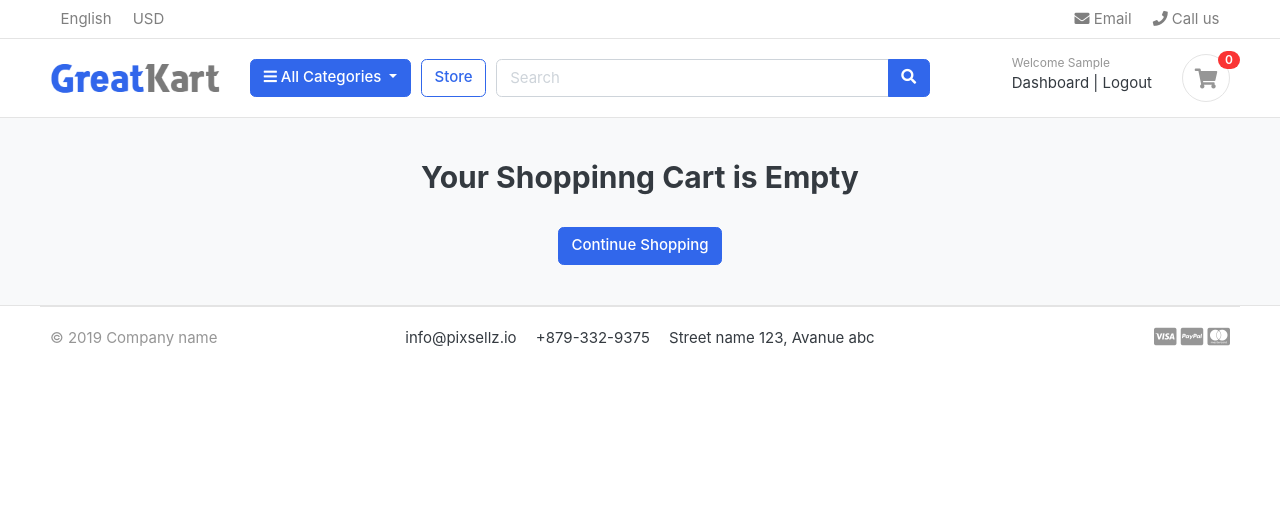
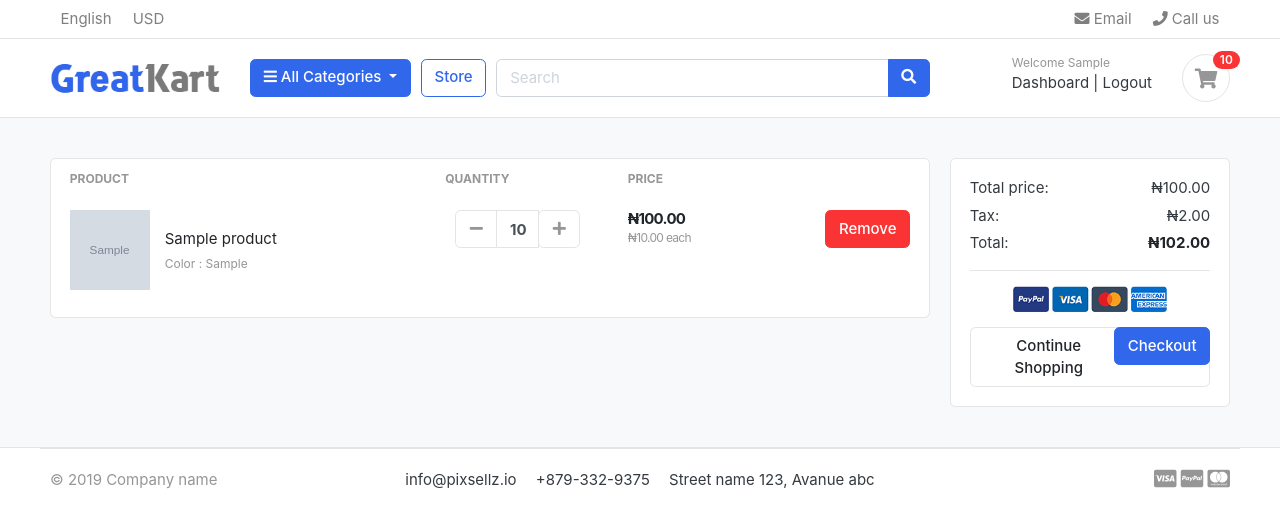
Before and after one commit to Ayo45-alt/greatKart-django, a Django app: page /cart/ in a window 1280 px wide. Shown: the top 528 px of the page. Run offline with Django 3.2, Linux system fonts and the light colour scheme; a user stored in the database is signed in; tables that the repository leaves empty hold one stand-in row (values such as "Sample post"); grey boxes marked "Sample" are stand-in pictures; some libraries are stand-ins or nearby versions; some web fonts are replaced.

Commit message:
cart and checkout

```diff
--- a/cart/context_processor.py
+++ b/cart/context_processor.py
@@ -4,13 +4,23 @@ from .views import _cart_id
 def counter(request):
     if 'admin' in request.path:
         return {}
+
     cart_count = 0
     try:
-        cart = Cart.objects.filter(cart_id=_cart_id(request)).first()  # ✅ replaces [:1]
-        if cart:
-            cart_items = CartItem.objects.filter(cart=cart, is_active=True)
-            for item in cart_items:
-                cart_count += item.quantity
-    except Cart.DoesNotExist:
+        if request.user.is_authenticated:
+            # For logged-in users
+            cart_items = CartItem.objects.filter(user=request.user, is_active=True)
+        else:
+            # For guest users
+            cart = Cart.objects.filter(cart_id=_cart_id(request)).first()
+            if cart:
+                cart_items = CartItem.objects.filter(cart=cart, is_active=True)
+            else:
+                cart_items = []
+
+        for item in cart_items:
+            cart_count += item.quantity
+    except:
         cart_count = 0
+
     return {'cart_count': cart_count}
--- a/cart/models.py
+++ b/cart/models.py
@@ -1,5 +1,6 @@
 from django.db import models
 from store.models import Product, Variation
+from accounts.models import Account
 
 # Create your models here.
 class Cart(models.Model):
@@ -11,18 +12,15 @@ class Cart(models.Model):
 
 
 class CartItem(models.Model):
+    user = models.ForeignKey(Account, on_delete=models.CASCADE, null=True, blank=True)
     product = models.ForeignKey(Product, on_delete=models.CASCADE)
     variations = models.ManyToManyField(Variation, blank=True)
-    cart = models.ForeignKey(Cart, on_delete=models.CASCADE)
+    cart = models.ForeignKey(Cart, on_delete=models.CASCADE, null=True, blank=True)
     quantity = models.IntegerField()
     is_active = models.BooleanField(default=True)
-
 
     def sub_total(self):
         return self.product.price * self.quantity
 
-    # def sub_total(self):
-    #     return self.product.price * self.quantity
-
     def __unicode__(self):
         return self.product
--- a/cart/urls.py
+++ b/cart/urls.py
@@ -6,4 +6,7 @@ urlpatterns = [
     path('add/<int:product_id>/', views.add_cart, name='add_cart'),
     path('remove/<int:cart_item_id>/', views.remove_cart, name='remove_cart'),
     path('remove_item/<int:cart_item_id>/', views.remove_cart_item, name='remove_cart_item'),
+
+
+    path('checkout/', views.checkout, name='checkout'),
 ]
--- a/cart/views.py
+++ b/cart/views.py
@@ -3,6 +3,8 @@ from store.models import Product, Variation
 from .models import Cart, CartItem
 from django.shortcuts import get_object_or_404
 from django.http import HttpResponse
+from django.core.exceptions import ObjectDoesNotExist
+
 
 
 def _cart_id(request):
@@ -27,48 +29,98 @@ def add_cart(request, product_id):
             except:
                 pass
 
-    try:
-        cart = Cart.objects.get(cart_id=_cart_id(request))
-    except Cart.DoesNotExist:
-        cart = Cart.objects.create(cart_id=_cart_id(request))
-    cart.save()
+    # Check if user is authenticated
+    if request.user.is_authenticated:
+        # For logged-in users
+        is_cart_item_exists = CartItem.objects.filter(product=product, user=request.user).exists()
 
-    # Check if cart item with same variations exists
-    cart_item_qs = CartItem.objects.filter(product=product, cart=cart)
+        if is_cart_item_exists:
+            cart_item = CartItem.objects.filter(product=product, user=request.user)
 
-    if product_variation:
-        # Look for existing item with same variations
-        cart_item = None
-        for item in cart_item_qs:
-            if set(item.variations.all()) == set(product_variation):
-                cart_item = item
-                break
+            ex_var_list = []
+            id = []
+            for item in cart_item:
+                existing_variation = item.variations.all()
+                ex_var_list.append(list(existing_variation))
+                id.append(item.id)
 
-        if cart_item:
-            # Found matching item, increase quantity
-            cart_item.quantity += 1
+            if product_variation in ex_var_list:
+                index = ex_var_list.index(product_variation)
+                item_id = id[index]
+                item = CartItem.objects.get(product=product, id=item_id)
+                item.quantity += 1
+                item.save()
+            else:
+                item = CartItem.objects.create(product=product, quantity=1, user=request.user)
+                if len(product_variation) > 0:
+                    item.variations.clear()
+                    item.variations.add(*product_variation)
+                item.save()
+        else:
+            cart_item = CartItem.objects.create(
+                product=product,
+                quantity=1,
+                user=request.user,
+            )
+            if len(product_variation) > 0:
+                cart_item.variations.clear()
+                cart_item.variations.add(*product_variation)
             cart_item.save()
+        return redirect('cart')
+    else:
+        # For guest users (session-based cart)
+        try:
+            cart = Cart.objects.get(cart_id=_cart_id(request))
+        except Cart.DoesNotExist:
+            cart = Cart.objects.create(
+                cart_id=_cart_id(request)
+            )
+        cart.save()
+
+        is_cart_item_exists = CartItem.objects.filter(product=product, cart=cart).exists()
+
+        if is_cart_item_exists:
+            cart_item = CartItem.objects.filter(product=product, cart=cart)
+
+            ex_var_list = []
+            id = []
+            for item in cart_item:
+                existing_variation = item.variations.all()
+                ex_var_list.append(list(existing_variation))
+                id.append(item.id)
+
+            if product_variation in ex_var_list:
+                index = ex_var_list.index(product_variation)
+                item_id = id[index]
+                item = CartItem.objects.get(product=product, id=item_id)
+                item.quantity += 1
+                item.save()
+            else:
+                item = CartItem.objects.create(product=product, quantity=1, cart=cart)
+                if len(product_variation) > 0:
+                    item.variations.clear()
+                    item.variations.add(*product_variation)
+                item.save()
         else:
-            # No matching variations, create new item
-            cart_item = CartItem.objects.create(product=product, quantity=1, cart=cart)
-            for variation in product_variation:
-                cart_item.variations.add(variation)
+            cart_item = CartItem.objects.create(
+                product=product,
+                quantity=1,
+                cart=cart,
+            )
+            if len(product_variation) > 0:
+                cart_item.variations.clear()
+                cart_item.variations.add(*product_variation)
             cart_item.save()
-    else:
-        # No variations selected
-        if cart_item_qs.exists():
-            cart_item = cart_item_qs.first()  # Get the first one instead of .get()
-            cart_item.quantity += 1
-            cart_item.save()
-        else:
-            cart_item = CartItem.objects.create(product=product, quantity=1, cart=cart)
-            cart_item.save()
-
-    return redirect('cart')
+        return redirect('cart')
 
 
 def remove_cart(request, cart_item_id):
-    cart_item = get_object_or_404(CartItem, id=cart_item_id)
+    if request.user.is_authenticated:
+        cart_item = get_object_or_404(CartItem, id=cart_item_id, user=request.user)
+    else:
+        cart = Cart.objects.get(cart_id=_cart_id(request))
+        cart_item = get_object_or_404(CartItem, id=cart_item_id, cart=cart)
+
     if cart_item.quantity > 1:
         cart_item.quantity -= 1
         cart_item.save()
@@ -78,23 +130,33 @@ def remove_cart(request, cart_item_id):
 
 
 def remove_cart_item(request, cart_item_id):
-    cart_item = get_object_or_404(CartItem, id=cart_item_id)
+    if request.user.is_authenticated:
+        cart_item = get_object_or_404(CartItem, id=cart_item_id, user=request.user)
+    else:
+        cart = Cart.objects.get(cart_id=_cart_id(request))
+        cart_item = get_object_or_404(CartItem, id=cart_item_id, cart=cart)
+
     cart_item.delete()
     return redirect('cart')
 
 
 def cart(request, total=0, quantity=0, cart_items=None):
-    tax = 0
-    grand_total = 0
     try:
-        cart = Cart.objects.get(cart_id=_cart_id(request))
-        cart_items = CartItem.objects.filter(cart=cart, is_active=True).order_by('id')
+        tax = 0
+        grand_total = 0
+
+        if request.user.is_authenticated:
+            cart_items = CartItem.objects.filter(user=request.user, is_active=True)
+        else:
+            cart = Cart.objects.get(cart_id=_cart_id(request))
+            cart_items = CartItem.objects.filter(cart=cart, is_active=True)
+
         for cart_item in cart_items:
             total += (cart_item.product.price * cart_item.quantity)
             quantity += cart_item.quantity
         tax = (2 * total) / 100
         grand_total = total + tax
-    except Cart.DoesNotExist:
+    except ObjectDoesNotExist:
         pass
 
     context = {
@@ -105,3 +167,36 @@ def cart(request, total=0, quantity=0, cart_items=None):
         'grand_total': grand_total,
     }
     return render(request, 'store/cart.html', context)
+
+
+from django.shortcuts import render, redirect
+from .models import Cart, CartItem
+from .views import _cart_id
+from django.core.exceptions import ObjectDoesNotExist
+from django.contrib.auth.decorators import login_required
+
+@login_required(login_url='login')
+def checkout(request, total=0, quantity=0, cart_items=None):
+    try:
+        tax = 0
+        grand_total = 0
+
+        cart_items = CartItem.objects.filter(user=request.user, is_active=True)
+
+        for cart_item in cart_items:
+            total += (cart_item.product.price * cart_item.quantity)
+            quantity += cart_item.quantity
+
+        tax = (2 * total) / 100
+        grand_total = total + tax
+    except ObjectDoesNotExist:
+        pass
+
+    context = {
+        'total': total,
+        'quantity': quantity,
+        'cart_items': cart_items,
+        'tax': tax,
+        'grand_total': grand_total,
+    }
+    return render(request, 'store/checkout.html', context)
--- a/templates/store/cart.html
+++ b/templates/store/cart.html
@@ -105,7 +105,7 @@
 			<p class="text-center mb-3">
 				<img src="{% static './images/misc/payments.png'%}" height="26">
 			</p>
-			<a href="./place-order.html" class="btn btn-primary btn-block"> Checkout </a>
+			<a href="{% url 'checkout' %}" class="btn btn-primary float-right">Checkout</a>
 			<a href="{% url 'store'%}" class="btn btn-light btn-block">Continue Shopping</a>
 		</div> <!-- card-body.// -->
 		</div> <!-- card.// -->
```
Also changed, not shown: accounts/views.py (+42 -1 lines), templates/store/checkout.html (added, +144 -0 lines), accounts/migrations/0002_alter_account_id_alter_account_is_active.py (added), cart/migrations/0003_cartitem_user_alter_cart_id_alter_cartitem_cart_and_more.py (added), category/migrations/0003_alter_category_id.py (added), store/migrations/0003_alter_product_id_alter_variation_id.py (added).
